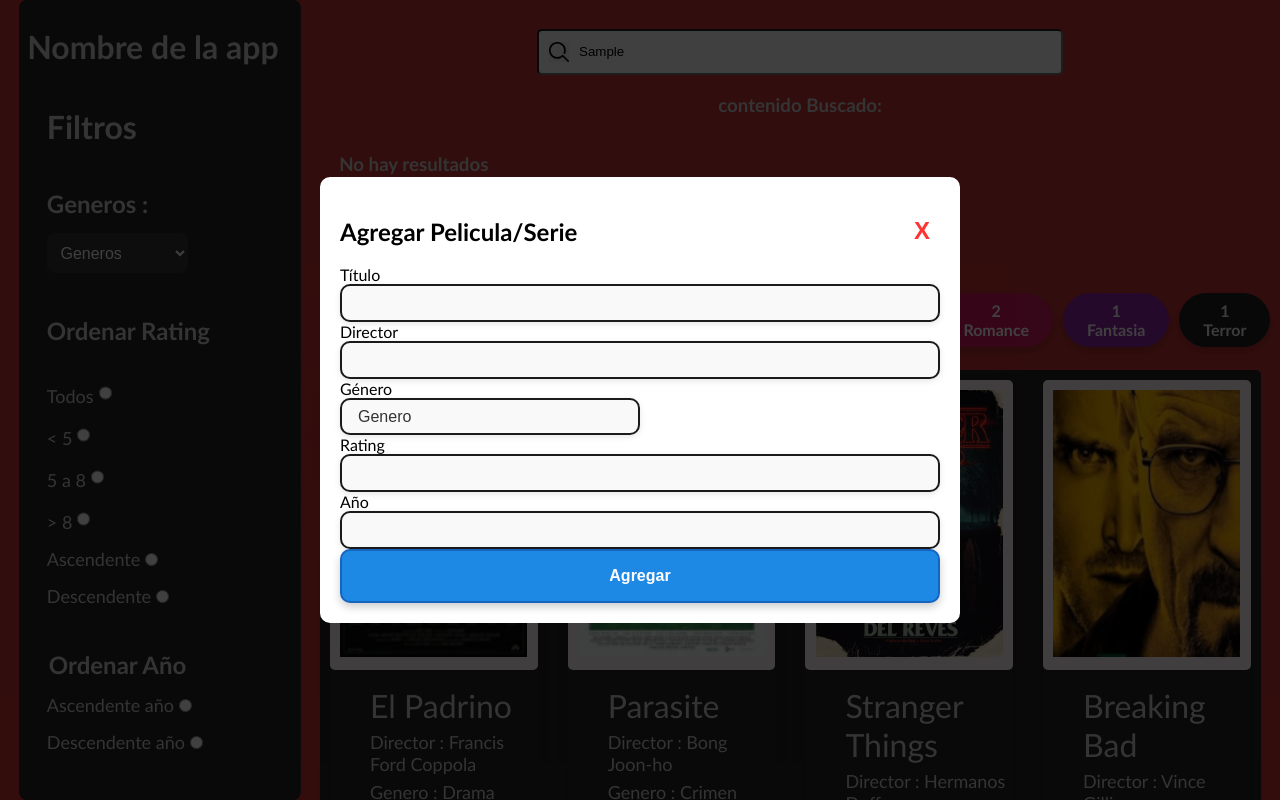
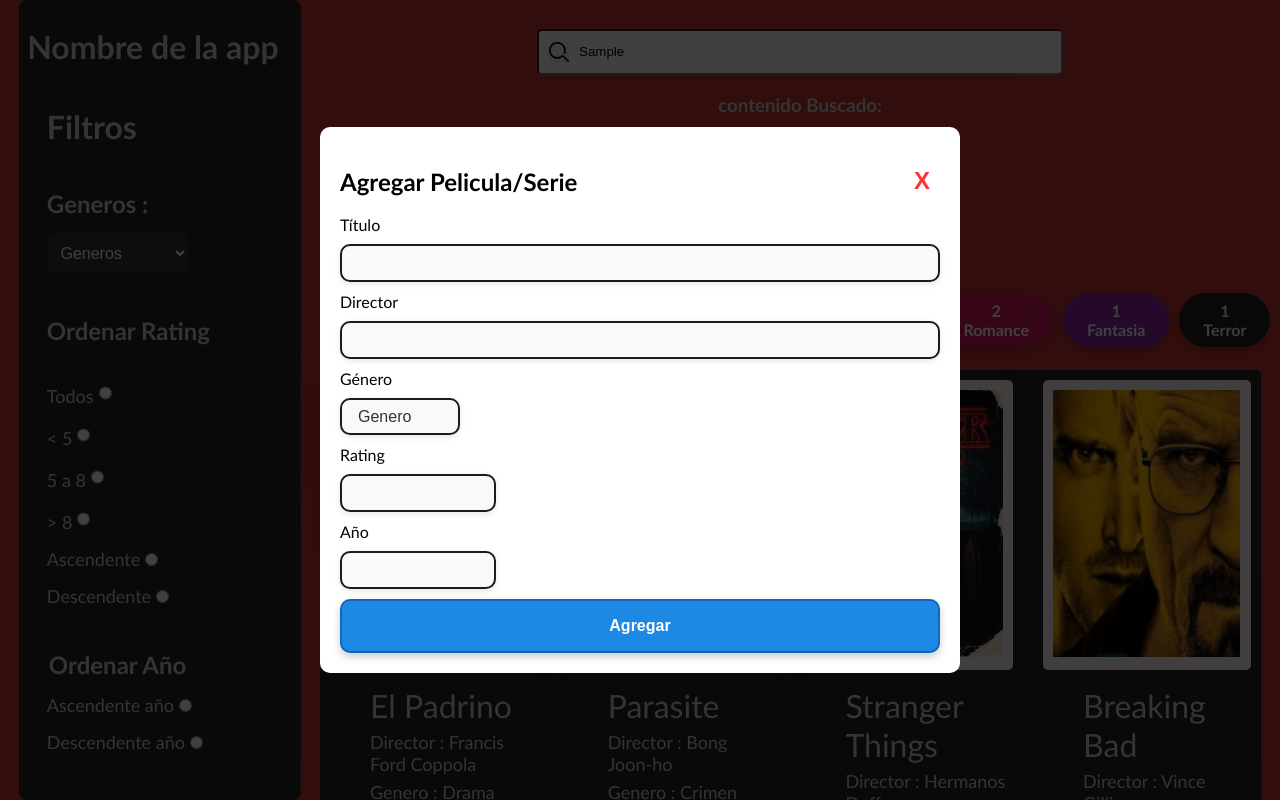
Before and after one commit to Diiegorios46/-1proyect-react-PWA, a React (Vite) app in the folder proyectReact/: page / in a window 1280 px wide. Both pictures are taken after typing "Sample" into the empty fields and a click on the button "Agregar Pelicula/Serie". Shown: the top 800 px of the page. Built offline with nearby package versions, Linux system fonts and the light colour scheme.

Commit message:
fix modal . img - add / edit

```diff
--- a/proyectReact/src/pages/Home/Home.jsx
+++ b/proyectReact/src/pages/Home/Home.jsx
@@ -20,8 +20,10 @@ const Home = () => {
     const [filtrarXGenero , setFiltrarXGenero] = useState("");
     const [buscarXPeliculaSerie , setBuscarXPeliculaSerie] = useState("");
     const [buscarXRating , setBuscarXRating] = useState(0);
+
     const [openModalButton,setOpenModalButton] = useState(false)
     const [idState,setIdState] = useState(0)
+    const [estadoModalModify,setEstadoModalModify] = useState(false)
 
     const [nuevaPeliSerie, setNuevaPeliSerie] = useState({
         titulo: '',
@@ -81,6 +83,7 @@ const Home = () => {
 
     const openModal = (id) => {
         setOpenModalButton(true)
+        setEstadoModalModify(true)
         setIdState(id)
     }
 
@@ -90,12 +93,14 @@ const Home = () => {
 
         const existe = moviesAndSeries.some(content => content.id === movie.id);
 
+
         if (existe) {
         const actualizado = moviesAndSeries.map(content => content.id === movie.id
             ? { ...content, ...movie, url: content.url }
             : content
         );
-            updateArrayModPelis(actualizado);
+
+        updateArrayModPelis(actualizado);
 
         } else {
             const nuevaPeli = {
@@ -236,6 +241,10 @@ const Home = () => {
     updateArrayModPelis(sortedArray);
   };
 
+  const closeModal = () => {
+      setOpenModalButton(false)
+      setEstadoModalModify(false)
+  }
 
     return (
         <main className={Styles.container_main}>
@@ -246,9 +255,9 @@ const Home = () => {
 
                             <div className={Styles.modal_header}>
 
-                                {idState != 0 ? <h2>Modificar Pelicula/Serie</h2> : <h2>Agregar Pelicula/Serie</h2>}
+                                {estadoModalModify ? <h2>Modificar Pelicula/Serie</h2> : <h2>Agregar Pelicula/Serie</h2>}
 
-                                <button onClick={() => setOpenModalButton(false)} className={Styles.btnCerrar}>X</button>
+                                <button onClick={() => closeModal()} className={Styles.btnCerrar}>X</button>
                             </div>
 
 
@@ -275,11 +284,17 @@ const Home = () => {
                                 </select>
 
                                 <label htmlFor="rating">Rating</label>
-                                <input type="number" name="rating" id="rating" onChange={handleInput} className={Styles.inputForm} />
+                                <input type="number" name="rating" id="rating" onChange={handleInput} className={Styles.inputNumber} />
 
                                 <label htmlFor="anio">Año</label>
-                                <input type="number" name="anio" id="anio" onChange={handleInput} className={Styles.inputForm} />
+                                <input type="number" name="anio" id="anio" onChange={handleInput} className={Styles.inputNumber} />
 
+                                {estadoModalModify && (
+                                    <>
+                                        <label htmlFor="img">img</label>
+                                        <input type="file" name="img" id="img" onChange={handleInput} className={Styles.inputForm} />
+                                    </>
+                                )}
 
                                 <button type="button" onClick={guardarPelicula} className={Styles.button}>Agregar</button>
                             </form>
--- a/proyectReact/src/pages/Home/Home.module.css
+++ b/proyectReact/src/pages/Home/Home.module.css
@@ -176,7 +176,7 @@
 .form_agregar{
     display: flex;
     flex-direction: column;
-    gap: 5%;
+    gap: 10px;
     height: 100%;
 }
 
@@ -228,8 +228,22 @@
   }
 
   .select {
-    width: 100%;
-    max-width: 300px;
+    width: 20%;
+    padding: 0.5rem 1rem;
+    font-size: 1rem;
+    border: 2px solid #1b1b1b;
+    border-radius: 10px;
+    background-color: #f9f9f9;
+    color: #333;
+    outline: none;
+    appearance: none; /* quita el estilo nativo */
+    cursor: pointer;
+    transition: all 0.3s ease;
+    box-shadow: 0 2px 6px rgba(0, 0, 0, 0.1);
+  }
+
+  .inputNumber {
+    width: 20%;
     padding: 0.5rem 1rem;
     font-size: 1rem;
     border: 2px solid #1b1b1b;
```
